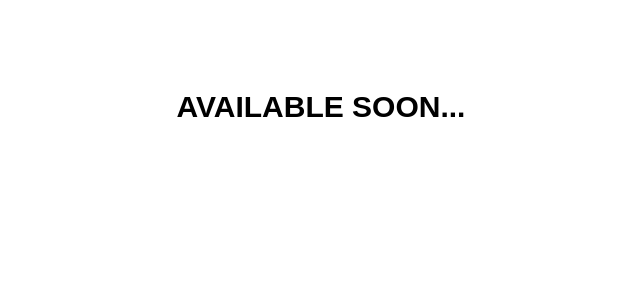
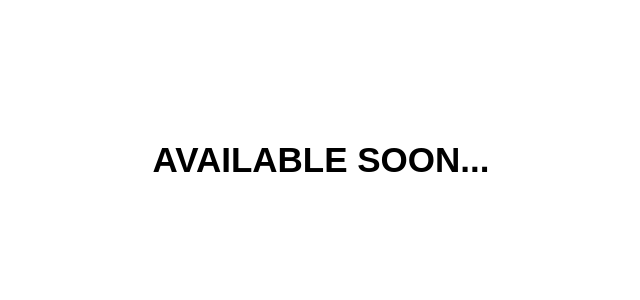
Before and after one commit to Khalil2000web/work, a Jekyll site: the page built from index.md, in a window 1280 px wide. Shown: the top 300 px of the page, without its empty margins (319-959 px from the left). Built offline with Jekyll 4.4.1, drawn with Linux system fonts in a browser that asks for light colours; some web fonts are replaced.

Commit message:
Update index.md

```diff
--- a/index.md
+++ b/index.md
@@ -4,4 +4,4 @@ title: KHALIIL WORK
 author: "Khaliil"
 ---
 
-<h1 style="font-size:30px;text-align:center;word-wrap:break-word;padding-top:90px;text-transform:uppercase;width:80%;margin:0 auto;color:#000;">available soon...</h1>
+<h1 style="font-size:35px;text-align:center;word-wrap:break-word;padding-top:140px;text-transform:uppercase;width:80%;font-height:300;margin:0 auto;color:#000;">available soon...</h1>
```
